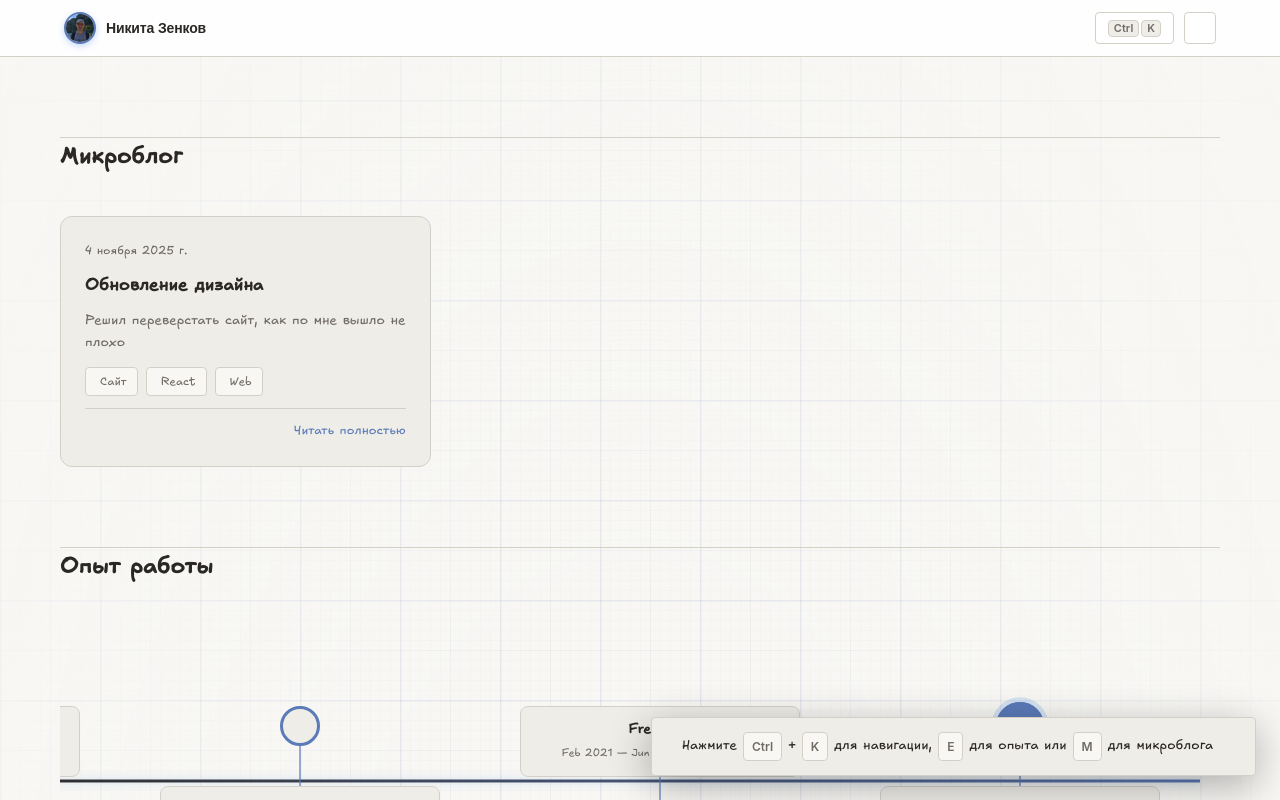
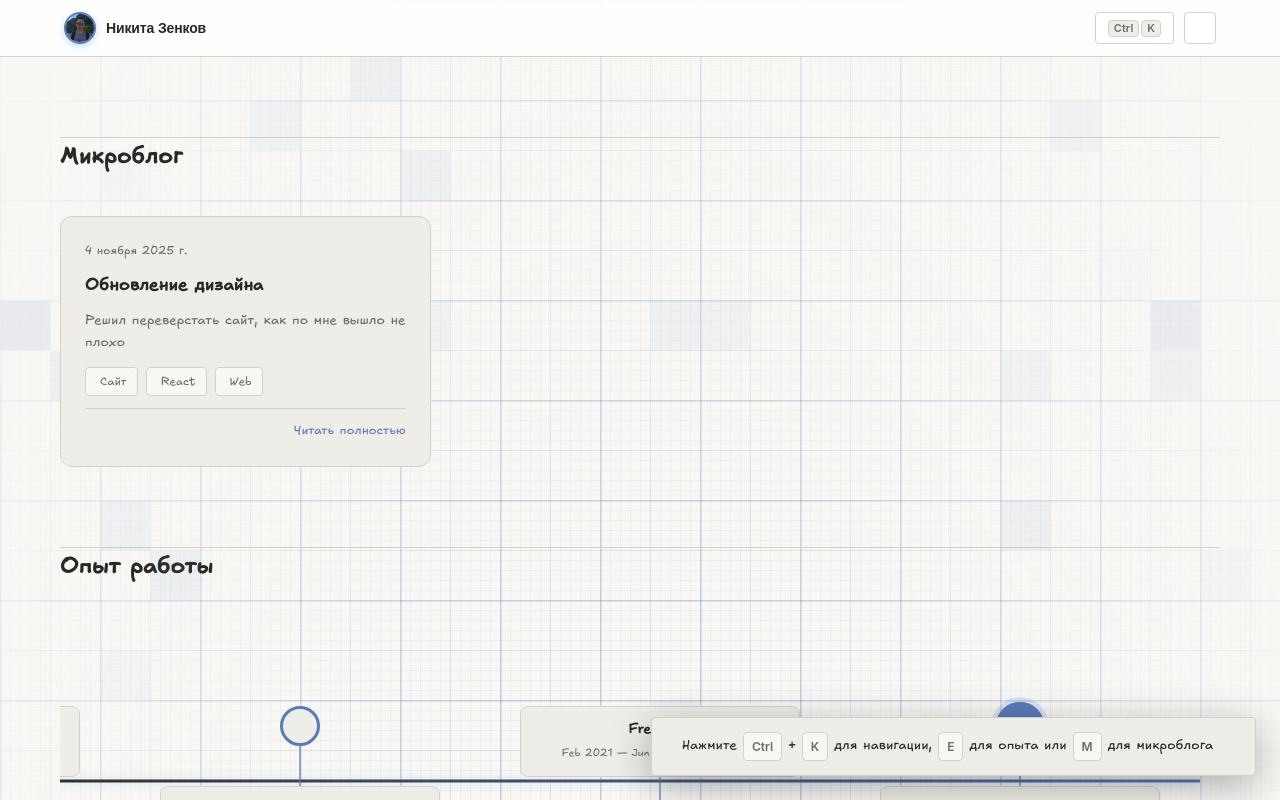
Before and after one commit to cm4ker/mysite, a React (Create React App) app: page / in a window 1280 px wide. Shown: the top 800 px of the page. Built offline with nearby package versions, Linux system fonts and the light colour scheme; what @fortawesome/pro-light-svg-icons, @fortawesome/pro-regular-svg-icons, @fortawesome/pro-solid-svg-icons would draw is missing.

Commit message:
Добавил немного динамики

```diff
--- a/src/App.css
+++ b/src/App.css
@@ -41,16 +41,16 @@ html {
 }
 
 [data-theme="light"] .App {
-  /* Фон миллиметровки для светлой темы - более мягкий */
+  /* Фон миллиметровки для светлой темы */
   background-image:
     /* Радиальный градиент для затухания по краям */
     radial-gradient(ellipse at center, transparent 0%, transparent 40%, var(--bg) 100%),
-    linear-gradient(rgba(91, 122, 184, 0.025) 1px, transparent 1px),
-    linear-gradient(90deg, rgba(91, 122, 184, 0.025) 1px, transparent 1px),
-    linear-gradient(rgba(91, 122, 184, 0.04) 1px, transparent 1px),
-    linear-gradient(90deg, rgba(91, 122, 184, 0.04) 1px, transparent 1px),
-    linear-gradient(rgba(91, 122, 184, 0.06) 2px, transparent 2px),
-    linear-gradient(90deg, rgba(91, 122, 184, 0.06) 2px, transparent 2px);
+    linear-gradient(rgba(91, 122, 184, 0.08) 1px, transparent 1px),
+    linear-gradient(90deg, rgba(91, 122, 184, 0.08) 1px, transparent 1px),
+    linear-gradient(rgba(91, 122, 184, 0.12) 1px, transparent 1px),
+    linear-gradient(90deg, rgba(91, 122, 184, 0.12) 1px, transparent 1px),
+    linear-gradient(rgba(91, 122, 184, 0.18) 2px, transparent 2px),
+    linear-gradient(90deg, rgba(91, 122, 184, 0.18) 2px, transparent 2px);
   background-size:
     100% 100%,
     10px 10px,
@@ -60,6 +60,7 @@ html {
     100px 100px,
     100px 100px;
   background-color: var(--bg);
+  background-attachment: fixed;
 }
 
 body {
@@ -103,6 +104,7 @@ body {
     100px 100px,
     100px 100px;
   background-color: var(--bg);
+  background-attachment: fixed;
 }
 
 /* Main content */
@@ -141,6 +143,8 @@ main .container {
   padding: 28px;
   transition: all 0.2s ease;
   cursor: pointer;
+  position: relative;
+  z-index: 1;
 }
 
 .card:hover,
--- a/src/App.tsx
+++ b/src/App.tsx
@@ -7,6 +7,7 @@ import PostPage from "./pages/PostPage";
 import Footer from "./components/footer/Footer";
 import CommandPalette from "./components/command-palette/CommandPalette";
 import KeyboardHint from "./components/keyboard-hint/KeyboardHint";
+import GridAnimation from "./components/grid-animation";
 
 function App() {
   const [theme, setTheme] = useState<"light" | "dark">(() => {
@@ -120,6 +121,7 @@ function App() {
   return (
     <Router>
       <div className="App" data-theme={theme}>
+        <GridAnimation />
         <KeyboardHint />
         <Header
           theme={theme}
--- /dev/null
+++ b/src/components/grid-animation/GridAnimation.css
@@ -0,0 +1,31 @@
+.grid-animation {
+  position: fixed;
+  top: 0;
+  left: 0;
+  width: 100%;
+  height: 100%;
+  pointer-events: none;
+  z-index: 0;
+  overflow: hidden;
+}
+
+.grid-cell {
+  position: absolute;
+  transition: opacity 2s ease-in-out;
+  animation: cellFade 4s ease-in-out forwards;
+}
+
+@keyframes cellFade {
+  0% {
+    opacity: 0;
+  }
+  20% {
+    opacity: 1;
+  }
+  80% {
+    opacity: 1;
+  }
+  100% {
+    opacity: 0;
+  }
+}
--- /dev/null
+++ b/src/components/grid-animation/GridAnimation.tsx
@@ -0,0 +1,72 @@
+import React, { useEffect, useState, useCallback } from "react";
+import "./GridAnimation.css";
+
+interface Cell {
+  id: string;
+  x: number;
+  y: number;
+  opacity: number;
+}
+
+const GridAnimation: React.FC = () => {
+  const [cells, setCells] = useState<Cell[]>([]);
+  const cellSize = 50; // Размер клетки средней сетки
+
+  const activateRandomCell = useCallback(() => {
+    const cols = Math.ceil(window.innerWidth / cellSize);
+    const rows = Math.ceil(window.innerHeight / cellSize);
+
+    const x = Math.floor(Math.random() * cols);
+    const y = Math.floor(Math.random() * rows);
+    const id = `${x}-${y}-${Date.now()}`;
+
+    const newCell: Cell = {
+      id,
+      x: x * cellSize,
+      y: y * cellSize,
+      opacity: 0.04 + Math.random() * 0.06,
+    };
+
+    setCells(prev => [...prev, newCell]);
+
+    // Удаляем клетку через некоторое время
+    setTimeout(() => {
+      setCells(prev => prev.filter(c => c.id !== id));
+    }, 3000 + Math.random() * 4000);
+  }, []);
+
+  useEffect(() => {
+    // Активируем новые клетки с интервалом
+    const interval = setInterval(() => {
+      if (Math.random() < 0.7) {
+        activateRandomCell();
+      }
+    }, 150);
+
+    return () => clearInterval(interval);
+  }, [activateRandomCell]);
+
+  // Получаем тему
+  const theme = document.documentElement.getAttribute("data-theme");
+  const baseColor = theme === "light" ? "91, 122, 184" : "59, 130, 246";
+
+  return (
+    <div className="grid-animation">
+      {cells.map(cell => (
+        <div
+          key={cell.id}
+          className="grid-cell"
+          style={{
+            left: cell.x + 1,
+            top: cell.y + 1,
+            width: cellSize - 1,
+            height: cellSize - 1,
+            backgroundColor: `rgba(${baseColor}, ${cell.opacity})`,
+          }}
+        />
+      ))}
+    </div>
+  );
+};
+
+export default GridAnimation;
--- /dev/null
+++ b/src/components/grid-animation/index.ts
@@ -0,0 +1 @@
+export { default } from "./GridAnimation";
```
